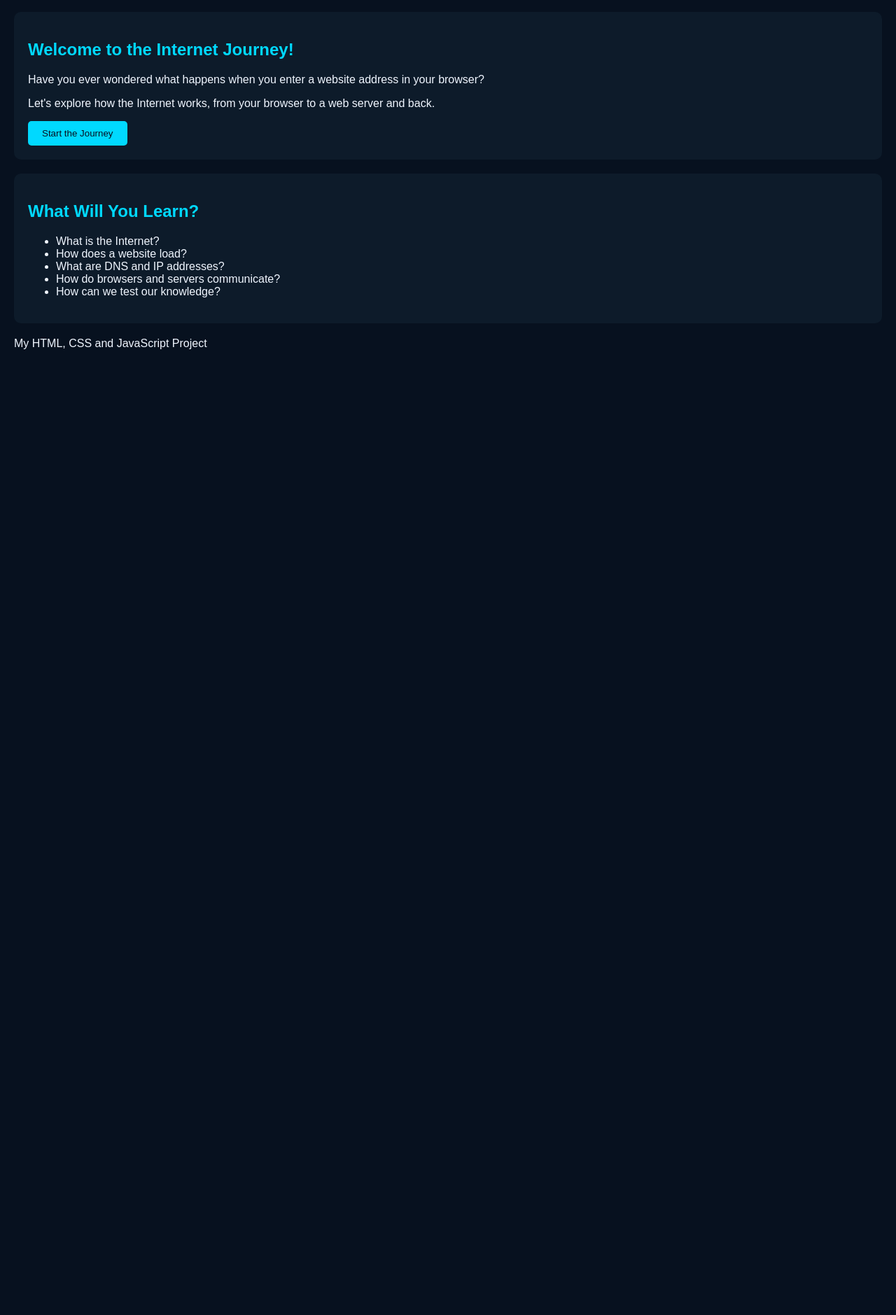
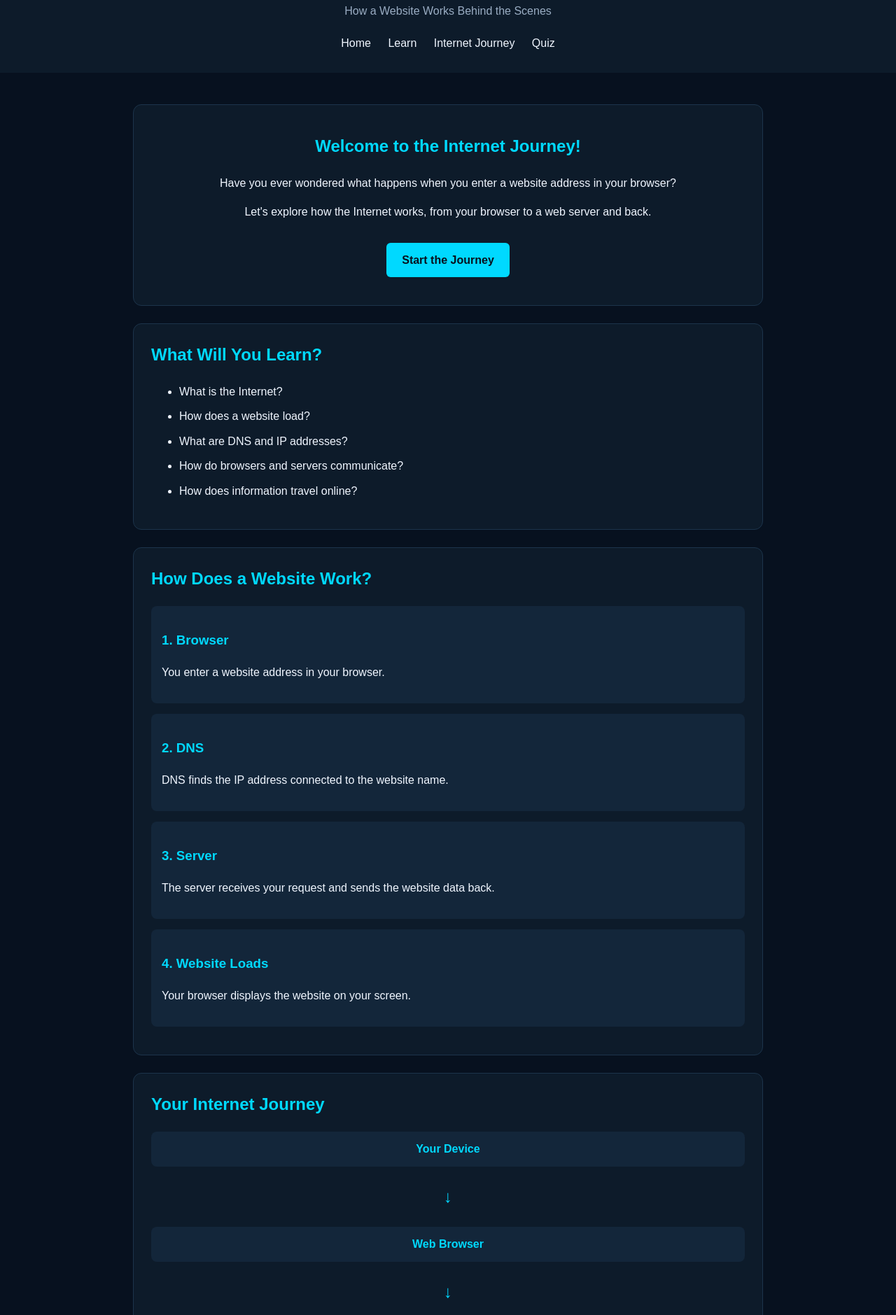
Before and after one commit to Richa-Kumarii/srdt-training-projects, a plain HTML site: page The Internet Explained/index.html in a window 1280 px wide. Shown: the part 121-2000 px from the top of the page at 70% size. Before the commit the page ends 800 px from the top, so only its background shows below. Drawn offline with Linux system fonts and the light colour scheme.

Commit message:
Update website design and content

```diff
--- a/The Internet Explained/index.html
+++ b/The Internet Explained/index.html
@@ -13,11 +13,18 @@
     <header>
         <h1>The Internet Explained</h1>
         <p>How a Website Works Behind the Scenes</p>
+
+        <nav>
+            <a href="#home">Home</a>
+            <a href="#learn">Learn</a>
+            <a href="#journey">Internet Journey</a>
+            <a href="#quiz">Quiz</a>
+        </nav>
     </header>
 
     <main>
 
-        <section>
+        <section id="home" class="welcome">
             <h2>Welcome to the Internet Journey!</h2>
 
             <p>
@@ -30,10 +37,10 @@
                 from your browser to a web server and back.
             </p>
 
-            <button>Start the Journey</button>
+            <a href="#journey" class="button">Start the Journey</a>
         </section>
 
-        <section>
+        <section id="learn">
             <h2>What Will You Learn?</h2>
 
             <ul>
@@ -41,15 +48,66 @@
                 <li>How does a website load?</li>
                 <li>What are DNS and IP addresses?</li>
                 <li>How do browsers and servers communicate?</li>
-                <li>How can we test our knowledge?</li>
+                <li>How does information travel online?</li>
             </ul>
         </section>
 
+        <section>
+            <h2>How Does a Website Work?</h2>
+
+            <div class="step">
+                <h3>1. Browser</h3>
+                <p>You enter a website address in your browser.</p>
+            </div>
+
+            <div class="step">
+                <h3>2. DNS</h3>
+                <p>DNS finds the IP address connected to the website name.</p>
+            </div>
+
+            <div class="step">
+                <h3>3. Server</h3>
+                <p>The server receives your request and sends the website data back.</p>
+            </div>
+
+            <div class="step">
+                <h3>4. Website Loads</h3>
+                <p>Your browser displays the website on your screen.</p>
+            </div>
+        </section>
+
+        <section id="journey">
+            <h2>Your Internet Journey</h2>
+
+            <p class="flow">Your Device</p>
+            <p class="arrow">↓</p>
+
+            <p class="flow">Web Browser</p>
+            <p class="arrow">↓</p>
+
+            <p class="flow">DNS</p>
+            <p class="arrow">↓</p>
+
+            <p class="flow">Web Server</p>
+            <p class="arrow">↓</p>
+
+            <p class="flow">Website Appears on Your Screen!</p>
+        </section>
+
+        <section id="quiz">
+            <h2>Test Your Knowledge!</h2>
+
+            <p>What does DNS do?</p>
+
+            <ul>
+                <li>A. Stores website images</li>
+                <li>B. Finds the IP address of a website</li>
+                <li>C. Creates web pages</li>
+            </ul>
+
+            <p class="answer">Correct Answer: B</p>
+        </section>
+
     </main>
-
-    <footer>
-        <p>My HTML, CSS and JavaScript Project</p>
-    </footer>
-
 </body>
 </html>
--- a/The Internet Explained/style.css
+++ b/The Internet Explained/style.css
@@ -3,29 +3,154 @@ body {
     color: #F0F6FF;
     font-family: Arial, sans-serif;
     margin: 0;
-    padding: 20px;
+    padding: 0;
+    line-height: 1.6;
 }
+
+/* Header */
 
 header {
     text-align: center;
+    padding: 30px 15px;
+    background-color: #0D1B2A;
+}
+
+header h1 {
     color: #00D9FF;
+    font-size: 32px;
+}
+
+header p {
+    color: #9AADC3;
+}
+
+/* Navigation */
+
+nav {
+    margin-top: 20px;
+}
+
+nav a {
+    color: #F0F6FF;
+    text-decoration: none;
+    margin: 10px;
+}
+
+nav a:hover {
+    color: #00D9FF;
+}
+
+/* Main Sections */
+
+main {
+    max-width: 900px;
+    margin: auto;
+    padding: 20px;
 }
 
 section {
     background-color: #0D1B2A;
-    padding: 20px;
-    margin: 20px 0;
-    border-radius: 10px;
+    padding: 25px;
+    margin: 25px 0;
+    border-radius: 12px;
+    border: 1px solid #1C344B;
 }
 
 h2 {
     color: #00D9FF;
+    margin-top: 0;
 }
 
-button {
+h3 {
+    color: #00D9FF;
+}
+
+.welcome {
+    text-align: center;
+    padding: 40px 25px;
+}
+
+/* Button */
+
+.button {
+    display: inline-block;
     background-color: #00D9FF;
     color: #07111F;
-    padding: 10px 20px;
-    border: none;
-    border-radius: 5px;
+    padding: 12px 22px;
+    margin-top: 15px;
+    border-radius: 6px;
+    text-decoration: none;
+    font-weight: bold;
 }
+
+.button:hover {
+    background-color: white;
+}
+
+/* Learning Steps */
+
+.step {
+    background-color: #13263A;
+    padding: 15px;
+    margin: 15px 0;
+    border-radius: 8px;
+}
+
+/* Internet Journey */
+
+.flow {
+    background-color: #13263A;
+    color: #00D9FF;
+    text-align: center;
+    padding: 12px;
+    border-radius: 8px;
+    font-weight: bold;
+}
+
+.arrow {
+    text-align: center;
+    color: #00D9FF;
+    font-size: 24px;
+}
+
+/* Quiz */
+
+li {
+    margin: 10px 0;
+}
+
+.answer {
+    color: #00D9FF;
+    font-weight: bold;
+}
+
+/* Footer */
+
+footer {
+    text-align: center;
+    background-color: #0D1B2A;
+    color: #9AADC3;
+    padding: 20px;
+    margin-top: 30px;
+}
+
+/* Mobile Screen */
+
+@media (max-width: 600px) {
+    header h1 {
+        font-size: 25px;
+    }
+
+    nav a {
+        display: inline-block;
+        margin: 6px;
+    }
+
+    main {
+        padding: 10px;
+    }
+
+    section {
+        padding: 18px;
+    }
+}
```
